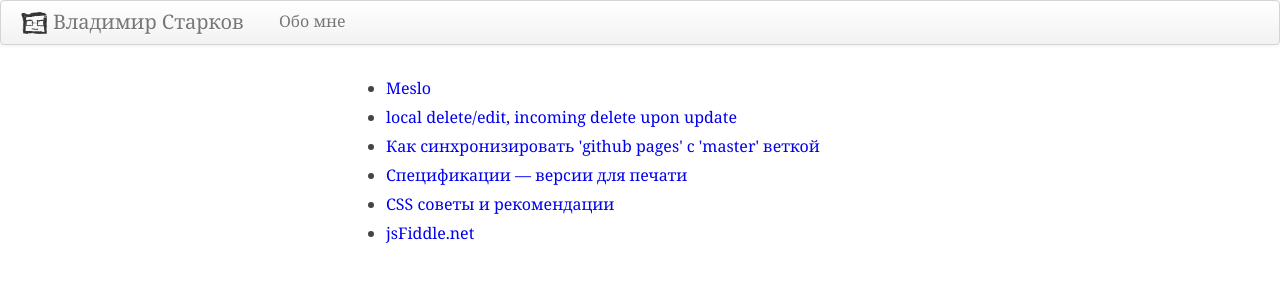
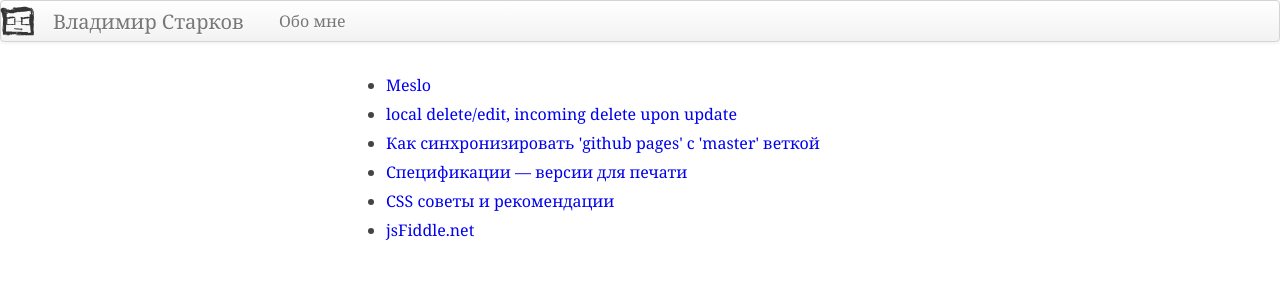
Before and after one commit to iamstarkov/vstarkov.ru, a Jekyll site: the page built from index.html, in a window 1280 px wide. Shown: the top 300 px of the page. Built offline with Jekyll 4.4.1, drawn with Linux system fonts in a browser that asks for light colours; nearby versions of some CDN libraries.

Commit message:
added logo

```diff
--- a/_layouts/default.html
+++ b/_layouts/default.html
@@ -31,7 +31,7 @@
 	<header class="navbar">
 		<div class="navbar-inner">
 			<a class="brand" href="/">
-				<img class="logo pull-left" src="/img/logo.svg" alt="">
+				<img class="logo pull-left" src="/img/logo.svg" alt="" />
 				Владимир Старков
 			</a>
 			<ul class="nav">
--- a/css/style.css
+++ b/css/style.css
@@ -1,5 +1,12 @@
 .logo {
-	width: 32px;
-	height: 32px;
+	width: 42px;
+	height: 42px;
 	background: url('/img/logo.svg');
+	position: absolute;
+	top: 0;
+	left: 0;
 }
+
+.navbar .brand {
+	padding-left: 52px;
+}
```
